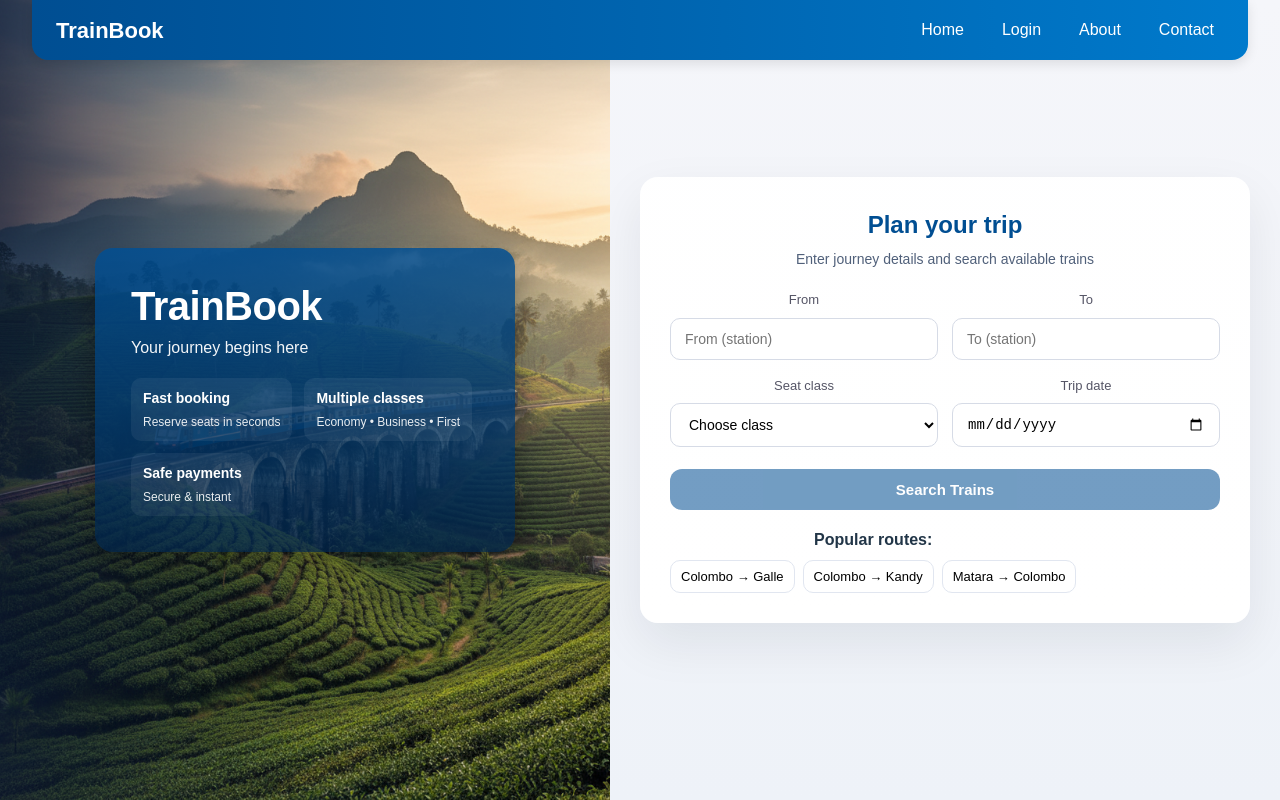
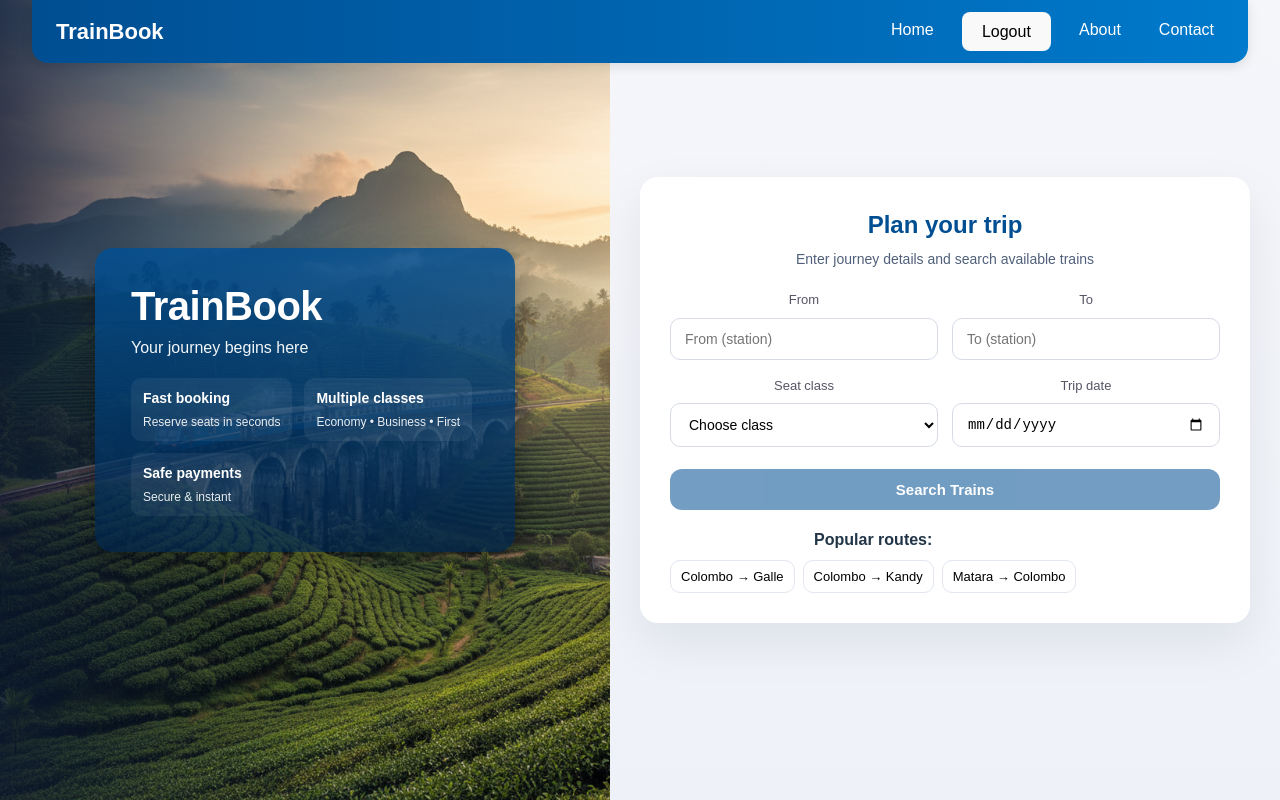
Before and after one commit to yashodhanab/TrainBook_Devops, a React (Vite) app in the folder traindev/: page /HomePage in a window 1280 px wide. Built offline with nearby package versions, Linux system fonts and the light colour scheme; sample sign-in values are in the browser's storage.

Commit message:
feat: implement authentication flow with login page, session persistence, and dynamic navbar navigation

```diff
--- a/traindev/src/pages/Login.jsx
+++ b/traindev/src/pages/Login.jsx
@@ -126,11 +126,10 @@
 // }
 
 
-import { useState } from "react";
+import { useState, useEffect } from "react";
 import { useNavigate } from "react-router-dom";
 import "./Login.css";
 import axios from "axios";
-// import { API_BASE_URL } from "../config"; // <--- DELETE or COMMENT OUT this line
 
 export default function Login() {
   const navigate = useNavigate();
@@ -147,6 +146,13 @@ export default function Login() {
   const API_BASE_URL = `http://${hostname}:5000`;
   // ----------------------------------
 
+  // Auto-navigate to HomePage if already logged in
+  useEffect(() => {
+    if (localStorage.getItem("username")) {
+      navigate("/HomePage");
+    }
+  }, [navigate]);
+
   const handleSubmit = async (e) => {
     e.preventDefault();
 
@@ -159,6 +165,9 @@ export default function Login() {
         });
 
         console.log("Login successful! Welcome, " + (res.data.username || email));
+
+        // Save username in localStorage so we remember they are logged in
+        localStorage.setItem("username", res.data.username || email);
 
         // Clear errors
         setMessage("");
--- a/traindev/src/pages/Navbar.jsx
+++ b/traindev/src/pages/Navbar.jsx
@@ -1,14 +1,22 @@
 import React, { useState } from "react";
-import { Link, useLocation } from "react-router-dom";
+import { Link, useLocation, useNavigate } from "react-router-dom";
 import "./Navbar.css";
 
 export default function Navbar() {
   const [open, setOpen] = useState(false);
   const location = useLocation();
+  const navigate = useNavigate();
 
   const toggleMenu = () => setOpen(!open);
 
   const isActive = (path) => location.pathname === path;
+
+  const isLoggedIn = !!localStorage.getItem("username");
+
+  const handleLogout = () => {
+    localStorage.removeItem("username");
+    navigate("/login");
+  };
 
   return (
     <nav className="navbar">
@@ -22,9 +30,15 @@ export default function Navbar() {
         <Link to="/" className={isActive("/") ? "active" : ""}>
           Home
         </Link>
-        <Link to="/login" className={isActive("/login") ? "active" : ""}>
-          Login
-        </Link>
+        {isLoggedIn ? (
+          <button className="nav-btn" onClick={handleLogout}>
+            Logout
+          </button>
+        ) : (
+          <Link to="/login" className={isActive("/login") ? "active" : ""}>
+            Login
+          </Link>
+        )}
         <Link to="/about" className={isActive("/about") ? "active" : ""}>
           About
         </Link>
```
